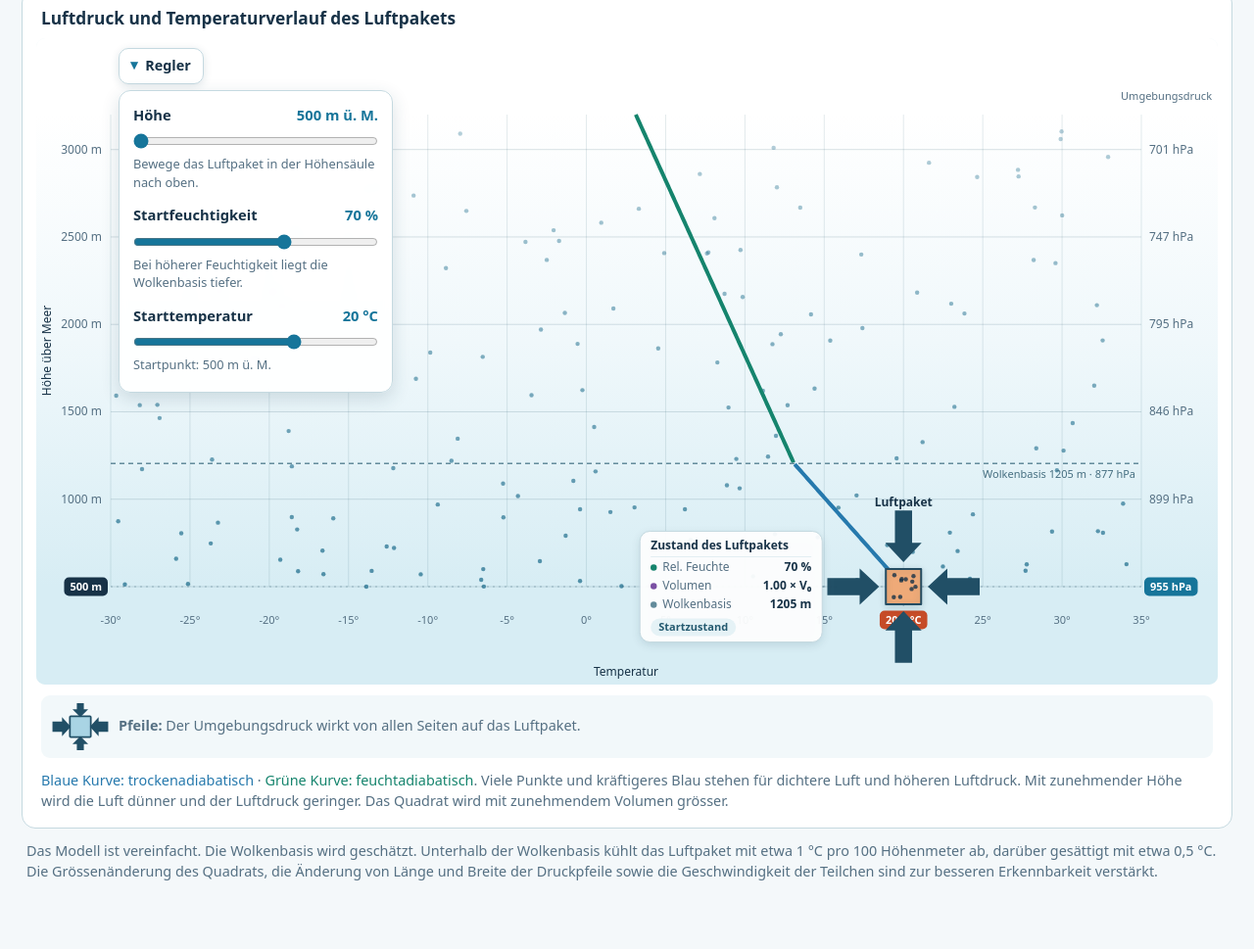
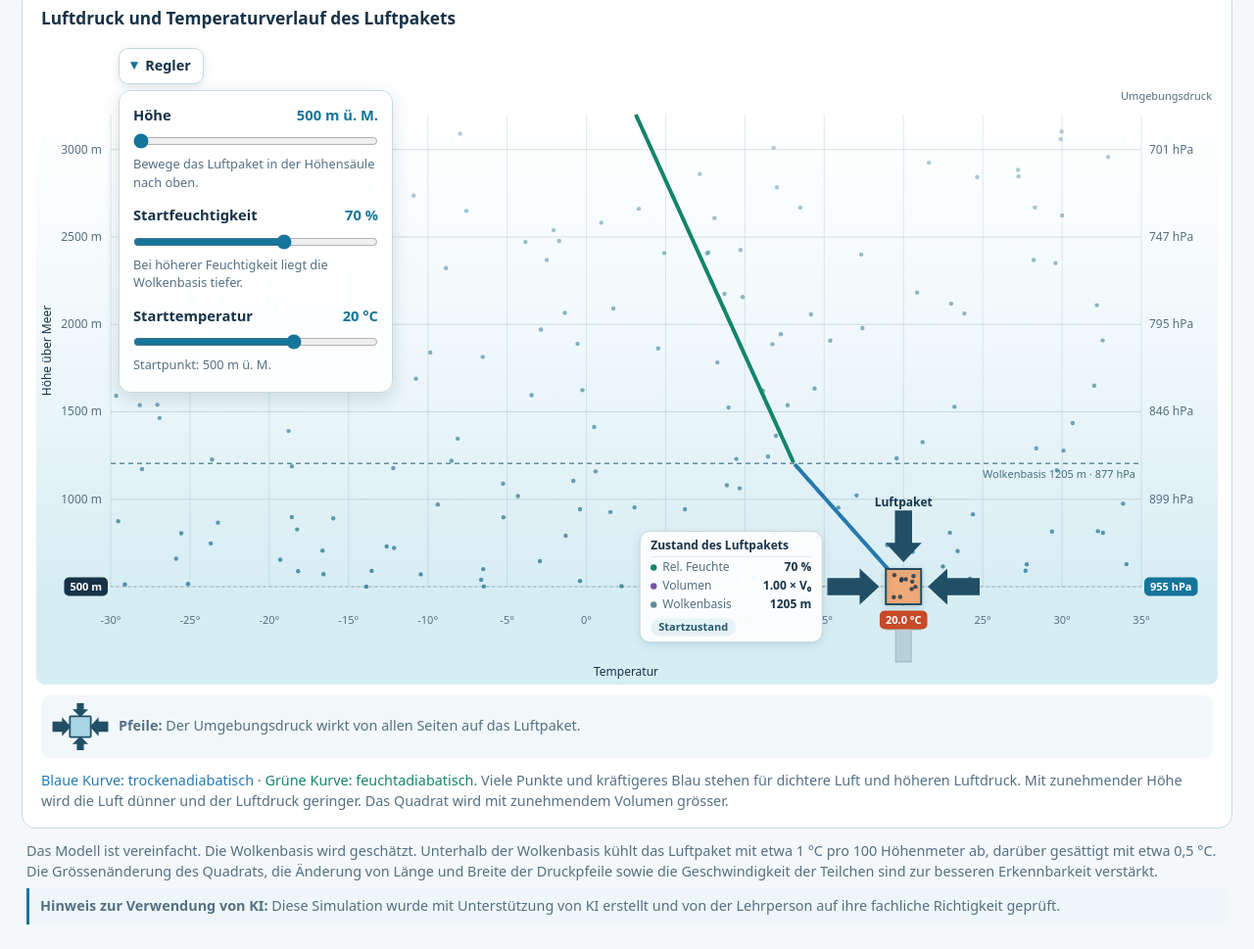
Before and after one commit to SutterAndrin/Mediendidaktik_Luftpaket, a plain HTML site: page index.html in a window 1280 px wide. Shown: the part 831-1800 px from the top of the page at 98% size. Before the commit the page ends 1757 px from the top, so only its background shows below. Drawn offline with Linux system fonts and the light colour scheme; animation ran at ten frames a second.

Commit message:
Add files via upload

```diff
--- a/index.html
+++ b/index.html
@@ -111,6 +111,7 @@
   .drawer input[type="range"] { margin: 8px 0 2px; }
   .drawer .hint { font-size: .8rem; }
   .drawer .control.pulse { margin-left: -6px; margin-right: -6px; padding: 5px 6px; }
+  .ai-note { margin-top: 6px; padding: 8px 11px; border-left: 3px solid var(--accent); background: #eef6f9; border-radius: 0 8px 8px 0; }
   .sr-only { position: absolute; width: 1px; height: 1px; margin: -1px; overflow: hidden; clip: rect(0 0 0 0); white-space: nowrap; border: 0; }
   canvas { height: 660px; }
   @media (max-width: 1280px) { .layout { grid-template-columns: 1fr; } }
@@ -185,6 +186,7 @@
     </div>
   </div>
   <p class="note">Das Modell ist vereinfacht. Die Wolkenbasis wird geschätzt. Unterhalb der Wolkenbasis kühlt das Luftpaket mit etwa 1 °C pro 100 Höhenmeter ab, darüber gesättigt mit etwa 0,5 °C. Die Grössenänderung des Quadrats, die Änderung von Länge und Breite der Druckpfeile sowie die Geschwindigkeit der Teilchen sind zur besseren Erkennbarkeit verstärkt.</p>
+  <p class="note ai-note"><strong>Hinweis zur Verwendung von KI:</strong> Diese Simulation wurde mit Unterstützung von KI erstellt und von der Lehrperson auf ihre fachliche Richtigkeit geprüft.</p>
 </main>
 <script>
 (() => {
@@ -321,7 +323,9 @@
     if (labelY > height - 8) labelY = centerY - side/2 - 12;
     ctx.fillText(label, x, labelY);
   }
-  function drawPressureArrows(x, y, side, pressureRatio) {
+  // plot = {left, right, bottom}: Teile der Pfeile ausserhalb der Diagrammfläche
+  // (über den Achsenbeschriftungen) werden durchscheinend gezeichnet.
+  function drawPressureArrows(x, y, side, pressureRatio, plot) {
     const half = side / 2;
     // Die Druckänderung wird gegenüber dem realen Verhältnis verstärkt dargestellt.
     const lowestRatio = pressure(zMax) / pressure(z0);
@@ -334,7 +338,7 @@
     ctx.save();
     ctx.strokeStyle = "#214f66"; ctx.fillStyle = "#214f66";
     ctx.lineWidth = 1.5; ctx.lineJoin = "miter";
-    function arrow(x1, y1, x2, y2) {
+    function arrowPath(x1, y1, x2, y2) {
       const dx=x2-x1, dy=y2-y1, total=Math.hypot(dx,dy);
       const ux=dx/total, uy=dy/total, nx=-uy, ny=ux;
       const neckX=x2-ux*headLength, neckY=y2-uy*headLength;
@@ -346,7 +350,24 @@
       ctx.lineTo(neckX-nx*head/2,neckY-ny*head/2);
       ctx.lineTo(neckX-nx*shaft/2,neckY-ny*shaft/2);
       ctx.lineTo(x1-nx*shaft/2,y1-ny*shaft/2);
-      ctx.closePath(); ctx.fill(); ctx.stroke();
+      ctx.closePath();
+    }
+    function arrow(x1, y1, x2, y2) {
+      // Innerhalb der Diagrammfläche: kräftig.
+      ctx.save();
+      ctx.beginPath(); ctx.rect(plot.left, 0, plot.right - plot.left, plot.bottom); ctx.clip();
+      arrowPath(x1, y1, x2, y2); ctx.fill(); ctx.stroke();
+      ctx.restore();
+      // Über den Achsen: durchscheinend, damit die Beschriftungen lesbar bleiben.
+      ctx.save();
+      ctx.beginPath();
+      ctx.rect(0, plot.bottom, width, height - plot.bottom);   // unter der Diagrammfläche (x-Achse)
+      ctx.rect(0, 0, plot.left, plot.bottom);                  // links (Höhenachse)
+      ctx.rect(plot.right, 0, width - plot.right, plot.bottom); // rechts (Druckachse)
+      ctx.clip();
+      ctx.globalAlpha = .18;
+      arrowPath(x1, y1, x2, y2); ctx.fill(); ctx.stroke();
+      ctx.restore();
     }
     // Gefüllte, kräftige Pfeile wie beim Drucksymbol.
     arrow(x, y-half-gap-length, x, y-half-gap);
@@ -428,9 +449,11 @@
     }
     const side = parcelSide(state.volumeRatio, 36);
     const pressureRatio = pressure(state.z) / pressure(z0);
-    drawAxisMarkers(state, currentX, currentY, top, bottom, left, right);
-    const arrowLength = drawPressureArrows(currentX, currentY, side, pressureRatio);
+    drawAxisMarkers(state, currentX, currentY, top, bottom, left, right, "guides");
+    const arrowLength = drawPressureArrows(currentX, currentY, side, pressureRatio, { left, right, bottom: bottom + 20 });  // ab hier beginnen die Beschriftungen der x-Achse
     drawPacket(currentX, currentY, side, state.rh >= 99 ? "#9cc8df" : "#efaa78", "Luftpaket", movingDots, arrowLength + 13);
+    // Die Wertmarken an den Achsen liegen immer über den Pfeilen.
+    drawAxisMarkers(state, currentX, currentY, top, bottom, left, right, "tags");
     drawValueCard(state, currentX, currentY, side / 2 + arrowLength + 14, top, bottom, left, right);
   }
   function roundRect(x0, y0, w, h, r) {
@@ -456,12 +479,15 @@
     };
   }
   // Markiert die aktuellen Werte direkt an den drei Achsen.
-  function drawAxisMarkers(state, px, py, top, bottom, left, right) {
-    ctx.save();
-    ctx.setLineDash([2, 4]); ctx.strokeStyle = "rgba(36,76,98,.35)"; ctx.lineWidth = 1;
-    ctx.beginPath(); ctx.moveTo(left, py); ctx.lineTo(right, py); ctx.stroke();
-    ctx.beginPath(); ctx.moveTo(px, py); ctx.lineTo(px, bottom + 22); ctx.stroke();
-    ctx.restore();
+  function drawAxisMarkers(state, px, py, top, bottom, left, right, part) {
+    if (part === "guides") {
+      ctx.save();
+      ctx.setLineDash([2, 4]); ctx.strokeStyle = "rgba(36,76,98,.35)"; ctx.lineWidth = 1;
+      ctx.beginPath(); ctx.moveTo(left, py); ctx.lineTo(right, py); ctx.stroke();
+      ctx.beginPath(); ctx.moveTo(px, py); ctx.lineTo(px, bottom + 22); ctx.stroke();
+      ctx.restore();
+      return;
+    }
     function tag(text, cx, cy, align, color) {
       ctx.font = "bold 11px system-ui, sans-serif";
       const w = ctx.measureText(text).width + 12, h = 19;
```
